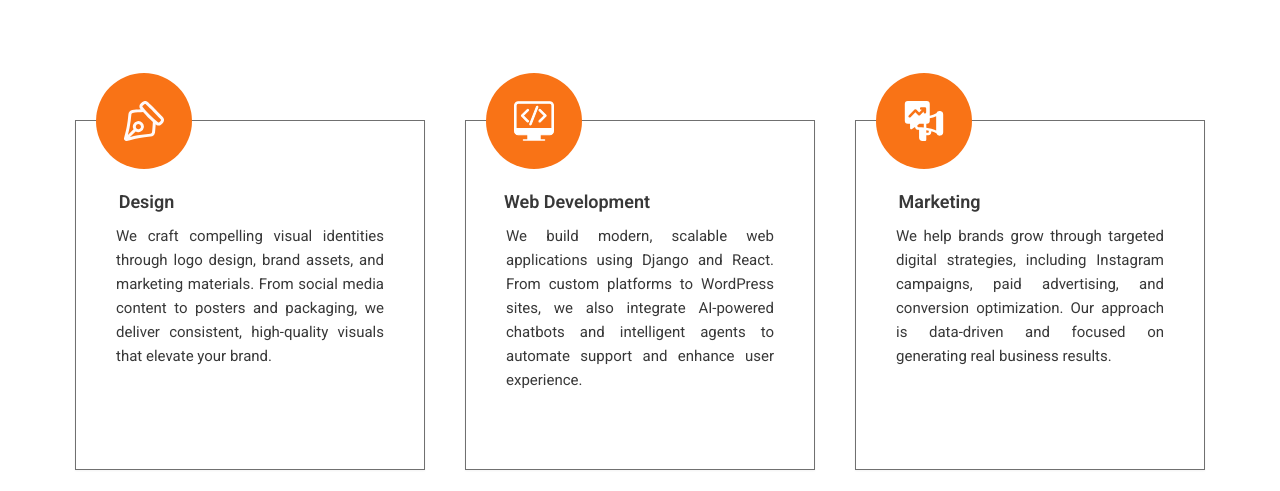
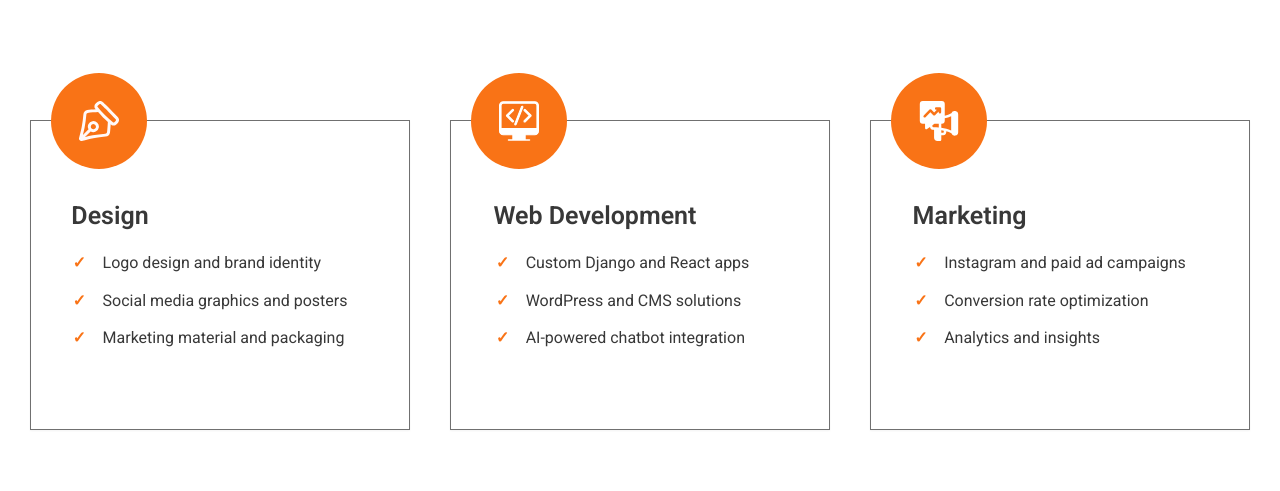
Before and after one commit to adeel-58/bizfuturix, a React (Create React App) app: page / in a window 1280 px wide. Shown: the part 1120-1611 px from the top of the page. Built offline with nearby package versions, Linux system fonts and the light colour scheme.

Commit message:
making the our projects

```diff
--- a/src/App.js
+++ b/src/App.js
@@ -10,6 +10,8 @@ import Project from './components/Project';
 import ClientLove from './components/ClientLove';
 import Logos from './components/Logos';
 import TalkToUs from './components/TalkToUs';
+import ScrollingCardsVertical  from './components/ScrollingCards';
+
 function App() {
   return (
     <div className="App">
@@ -20,6 +22,7 @@ function App() {
       <ClientLove/>
       <Logos/>
       <TalkToUs/>
+      <ScrollingCardsVertical/>
     </div>
   );
 }
--- a/src/components/Header.css
+++ b/src/components/Header.css
@@ -189,7 +189,7 @@
   display: flex;
   align-items: center;
   justify-content: flex-start;
-  padding-left: 80px;
+  padding-left: 255px;
   transition: all 0.4s ease;
 
 }
@@ -236,7 +236,7 @@
 .menu-list a {
   text-decoration: none;
   color: white;
-  font-size: 35.71px;
+  font-size: 70px;
   font-weight: 600;
   padding-bottom: 6px;
   display: inline-block;
--- a/src/components/Header.js
+++ b/src/components/Header.js
@@ -36,7 +36,6 @@ const Header = () => {
     { label: 'OUR PROJECTS', href: '/p' },
     { label: 'SERVICES', href: '/' },
     { label: 'ABOUT US', href: '/' },
-    { label: 'BLOG', href: '/' },
     { label: 'CONTACT', href: '/' },
   ];
 
--- /dev/null
+++ b/src/components/ScrollingCards.css
@@ -0,0 +1,71 @@
+@import url('https://fonts.googleapis.com/css2?family=Roboto:wght@400;600&display=swap');
+
+.vertical-scroll-wrapper {
+    height: 500px; /* container height */
+    overflow: hidden;
+    background-color: #f4f4f4;
+    padding: 20px 0;
+    position: relative;
+    display: flex;
+    justify-content: center;
+    align-items: center;
+}
+
+.vertical-scroll-track {
+    display: flex;
+    flex-direction: column;
+    animation: scroll-down 20s linear infinite;
+    width: 100%;
+    align-items: center;
+}
+
+/* Card Styles */
+.vertical-card {
+    height: 120px;
+    width: 300px;
+    background-color: #ffffff;
+    margin: 10px 0;
+    padding: 20px;
+    border-radius: 12px;
+    box-shadow: 0 4px 12px rgba(0, 0, 0, 0.1);
+    transition: transform 0.3s ease;
+    font-family: 'Roboto', sans-serif;
+    display: flex;
+    flex-direction: column;
+    justify-content: center;
+    align-items: flex-start;
+    cursor: pointer;
+}
+
+.vertical-card h3 {
+    font-size: 18px;
+    font-weight: 600;
+    margin-bottom: 8px;
+    color: #333;
+}
+
+.vertical-card p {
+    font-size: 14px;
+    font-weight: 400;
+    color: #555;
+}
+
+/* Hover Effect */
+.vertical-card:hover {
+    transform: scale(1.05);
+}
+
+/* Pause animation on hover */
+.vertical-scroll-wrapper:hover .vertical-scroll-track {
+    animation-play-state: paused;
+}
+
+/* Vertical scrolling animation */
+@keyframes scroll-down {
+    0% {
+        transform: translateY(0);
+    }
+    100% {
+        transform: translateY(-50%);
+    }
+}
--- /dev/null
+++ b/src/components/ScrollingCards.js
@@ -0,0 +1,24 @@
+import React from 'react';
+import './ScrollingCards.css';
+
+const ScrollingCardsVertical = () => {
+    const dummyData = Array.from({ length: 6 }, (_, index) => ({
+        title: `Card ${index + 1}`,
+        description: `This is card number ${index + 1}`,
+    }));
+
+    return (
+        <div className="vertical-scroll-wrapper">
+            <div className="vertical-scroll-track">
+                {[...dummyData, ...dummyData].map((item, index) => (
+                    <div key={index} className="vertical-card">
+                        <h3>{item.title}</h3>
+                        <p>{item.description}</p>
+                    </div>
+                ))}
+            </div>
+        </div>
+    );
+};
+
+export default ScrollingCardsVertical;
--- a/src/components/Services.css
+++ b/src/components/Services.css
@@ -83,12 +83,12 @@
     background-color: #ffffff;
     border: 1px solid #707070;
     box-shadow: 0 1px 2px rgba(0, 0, 0, 0.05);
-    height: 350px;
-    width: 350px;
+    height: 310px;
+    width: 380px;
     display: flex;
     flex-direction: column;
     align-items: center;
-    padding: 40px;
+    padding: 20px;
     padding-top: 70px;
     position: relative;
     box-sizing: border-box;
@@ -98,17 +98,9 @@
     /* Ensure default scale is 1 */
 }
 
-/* Scale hovered card more */
-.cards-grid:hover .service-card:hover {
-    transform: scale(1.08);
-    z-index: 5;
-}
 
 /* Slightly shrink non-hovered cards */
-.cards-grid:hover .service-card:not(:hover) {
-    transform: scale(0.95);
 
-}
 
 .icon-circle {
     width: 96px;
@@ -133,42 +125,44 @@
 }
 
 .card-title1 {
-    font-size: 18px;
+    font-size: 25px;
+    width: 200px;
+    font-weight: 600;
+    /* font-semibold */
+    color: #383838;
+    /* gray-900 */
+    margin-bottom: 20px;
+    margin-top: 10px;
+    /* mb-3 */
+    margin-right: 220px;
+
+}
+
+.card-title2 {
+    font-size: 25px;
+    /* text-xl */
+    width: 210px;
+    font-weight: 600;
+    /* font-semibold */
+    color: #383838;
+    /* gray-900 */
+    margin-bottom: 20px;
+    margin-top: 10px;
+    /* mb-3 */
+    margin-right: 90px;
+
+}
+
+.card-title3 {
+    font-size: 25px;
     /* text-xl */
     width: 200px;
     font-weight: 600;
     /* font-semibold */
     color: #383838;
     /* gray-900 */
-    margin-bottom: 12px;
-    /* mb-3 */
-    margin-right: 207px;
-
-}
-
-.card-title2 {
-    font-size: 18px;
-    /* text-xl */
-    width: 200px;
-    font-weight: 600;
-    /* font-semibold */
-    color: #383838;
-    /* gray-900 */
-    margin-bottom: 12px;
-    /* mb-3 */
-    margin-right: 126px;
-
-}
-
-.card-title3 {
-    font-size: 18px;
-    /* text-xl */
-    width: 200px;
-    font-weight: 600;
-    /* font-semibold */
-    color: #383838;
-    /* gray-900 */
-    margin-bottom: 12px;
+    margin-bottom: 20px;
+    margin-top: 10px;
     /* mb-3 */
     margin-right: 181px;
 
@@ -176,17 +170,52 @@
 
 .card-description {
     color: #383838;
-    /* gray-600 */
-    text-align: justify;
+    text-align: left;
     line-height: 1.6;
+    font-size: 16px;
+    padding-left: 0px;
+    margin: 0;
     list-style: none;
-    padding-left: 0;
+    margin-right: 40px;
+}
+.card-description2 {
+    color: #383838;
+    text-align: left;
+    line-height: 1.6;
+    font-size: 16px;
+    padding-left: 0px;
     margin: 0;
-    font-size: 15px;
-    justify-content: center;
+    list-style: none;
+    margin-right: 55px;
 }
+.card-description li {
+    position: relative;
+    padding-left: 20px;
+    margin-bottom: 12px;
+}
+.card-description2 li {
+    position: relative;
+    padding-left: 20px;
+    margin-bottom: 12px;
+}
+.card-description li::before {
+    content: '✓';
+    color: #f97316; /* Orange check mark */
+    font-weight: bold;
+    margin-right: 10px;
+    display: inline-block;
+    width: 20px;
 
+}
+.card-description2 li::before {
+    content: '✓';
+    color: #f97316; /* Orange check mark */
+    font-weight: bold;
+    margin-right: 10px;
+    display: inline-block;
+    width: 20px;
 
+}
 .start-project-button {
     background-color: #ff6a00;
     color: white;
--- a/src/components/Services.js
+++ b/src/components/Services.js
@@ -10,9 +10,9 @@ const Services = () => {
     return (
         <div className="services-container">
             <p className="welcome-text">Welcome to BIZFUTURIX</p>
-            <h1 className="agency-title">Digital Creative Agency</h1>
+            <h1 className="agency-title">Design & Advertising Agency</h1>
             <p className="agency-description">
-               Lorem Ipsum is simply dummy text of the printing and typesetting industry. Lorem Ipsum has been the industry's standard dummy text ever since the 1500s, when an unknown printer took a galley of type and scrambled it to make a type specimen book.
+                Lorem Ipsum is simply dummy text of the printing and typesetting industry. Lorem Ipsum has been the industry's standard dummy text ever since the 1500s, when an unknown printer took a galley of type and scrambled it to make a type specimen book.
             </p>
 
             <div className="cards-grid">
@@ -22,7 +22,11 @@ const Services = () => {
                         <img src={DesignIcon} alt="Design" className="icon-svg" />
                     </div>
                     <h3 className="card-title1">Design</h3>
-                    <p className="card-description">We craft compelling visual identities through logo design, brand assets, and marketing materials. From social media content to posters and packaging, we deliver consistent, high-quality visuals that elevate your brand.</p>
+                    <ul className="card-description">
+                        <li>Logo design and brand identity</li>
+                        <li>Social media graphics and posters</li>
+                        <li>Marketing material and packaging</li>
+                    </ul>
                 </div>
 
                 {/* Web Development Card */}
@@ -31,7 +35,11 @@ const Services = () => {
                         <img src={DevelopmentIcon} alt="Development" className="icon-svg" />
                     </div>
                     <h3 className="card-title2">Web Development</h3>
-                    <p className="card-description"> We build modern, scalable web applications using Django and React. From custom platforms to WordPress sites, we also integrate AI-powered chatbots and intelligent agents to automate support and enhance user experience.</p>
+                    <ul className="card-description2">
+                        <li>Custom Django and React apps</li>
+                        <li>WordPress and CMS solutions</li>
+                        <li>AI-powered chatbot integration</li>
+                    </ul>
                 </div>
 
                 {/* Marketing Card */}
@@ -40,7 +48,11 @@ const Services = () => {
                         <img src={CodingIcon} alt="Marketing" className="icon-svg" />
                     </div>
                     <h3 className="card-title3">Marketing</h3>
-                    <p className="card-description"> We help brands grow through targeted digital strategies, including Instagram campaigns, paid advertising, and conversion optimization. Our approach is data-driven and focused on generating real business results.</p>
+                    <ul className="card-description">
+                        <li>Instagram and paid ad campaigns</li>
+                        <li>Conversion rate optimization</li>
+                        <li>Analytics and insights</li>
+                    </ul>
                 </div>
             </div>
 
```
Also changed, not shown: src/components/Project.css (+22 -18 lines).
